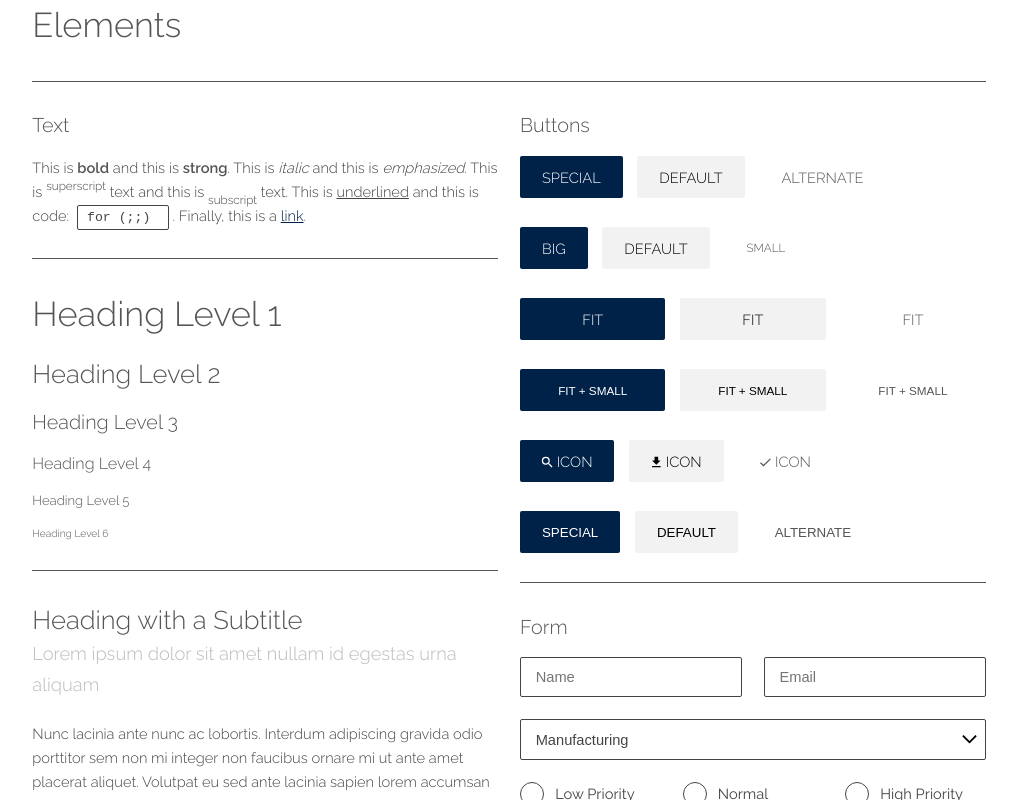
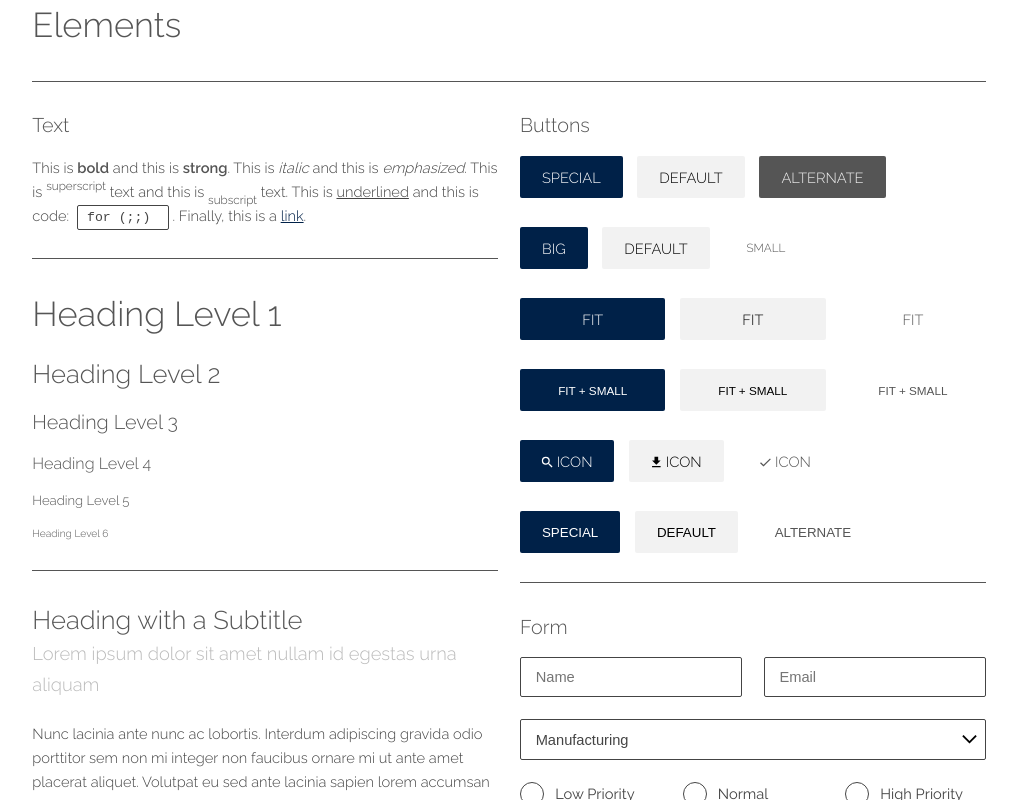
Before and after one commit to TheLexoPlexx/nextjs-boilerplate, a Next.js app: page /elements in a window 1280 px wide. In both pictures the pointer is over the link "ALTERNATE". Shown: the top 800 px of the page, without its empty margins (131-1148 px from the left). Built offline with nearby package versions, Linux system fonts and the light colour scheme.

Commit message:
Button antwortet jetzt besser fix #1

```diff
--- a/styles/globals.scss
+++ b/styles/globals.scss
@@ -406,10 +406,12 @@ button,
 	&.alt {
 		background-color: transparent;
 		box-shadow: var(--alt-box-shadow) var(--form-border);
-		color: #555 !important;
+		color: #555;
 
 		&:hover {
-			background-color: var(--form-background);
+			background-color: var(--header-color);
+			color: var(--nearly-white);
+			// background-color: var(--form-background);
 		}
 		&:active {
 			background-color: var(--form-border);
```
